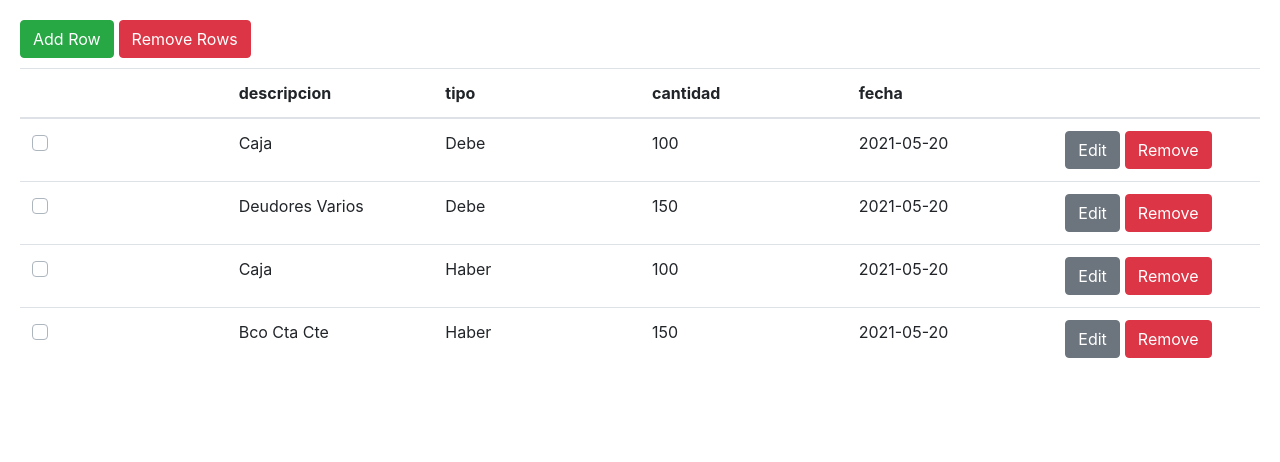
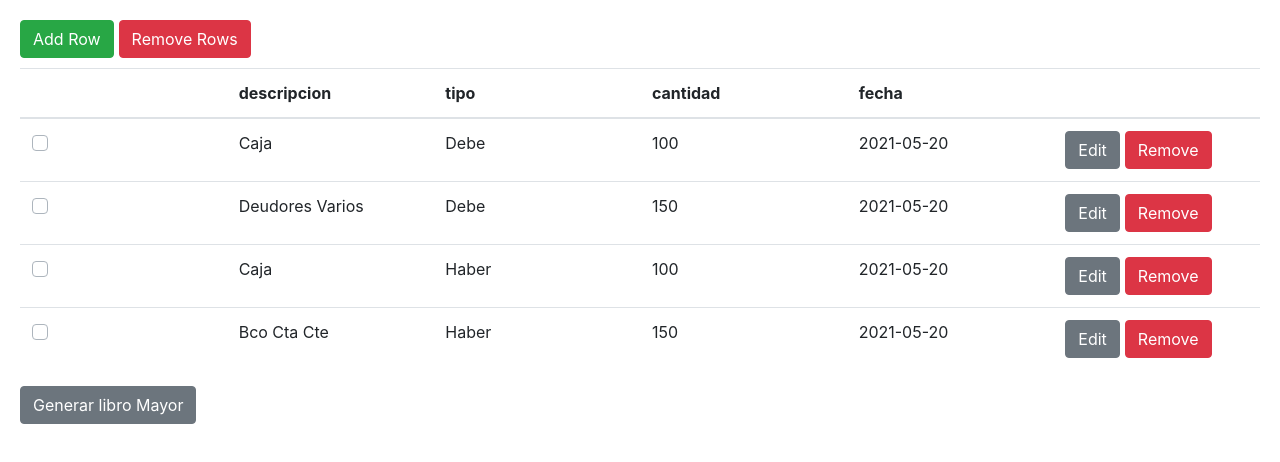
Before and after one commit to 25ramy/proyectoOrgContable, a Vue app: page / in a window 1280 px wide. Shown: the top 462 px of the page. Built offline with nearby package versions, Linux system fonts and the light colour scheme.

Commit message:
method added

```diff
--- a/src/App.vue
+++ b/src/App.vue
@@ -1,16 +1,23 @@
 <template>
   <div id="app">
       <EditableTable v-model="items" :fields="fields"></EditableTable>
+      <b-button v-on:click="libroMayor">Generar libro Mayor</b-button>
   </div>
 </template>
 
 <script>
 import EditableTable from './components/EditableTable.vue';
 
+
 export default {
   descripcion: "App",
   components: {
     EditableTable
+  },
+  methods:{
+    libroMayor(){
+console.log("asdadada");
+}
   },
   data() {
     return {
```
